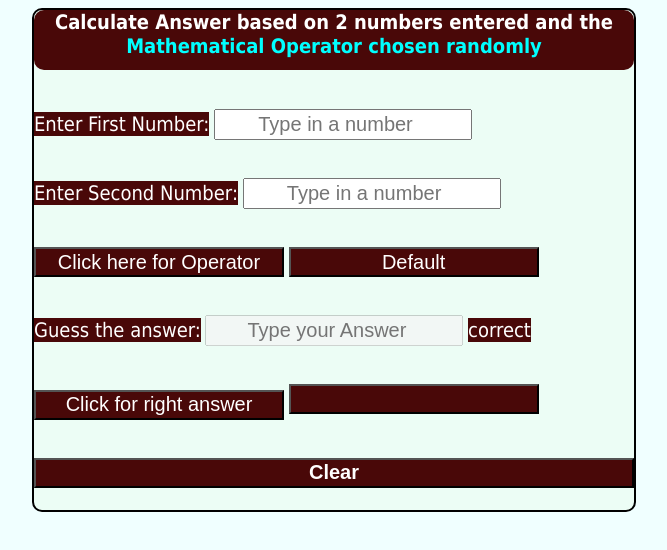
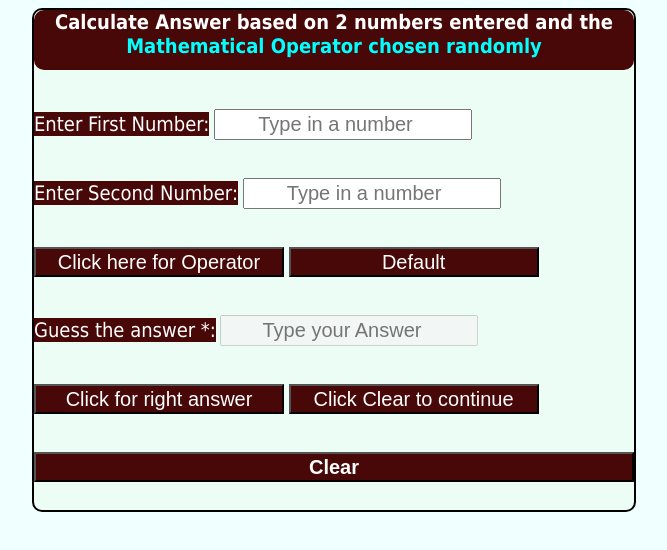
Before and after one commit to Chuks75/MathsOperation, a plain HTML site: page index.html in a window 1280 px wide. Both pictures are taken after a click on the button "Click for right answer". Shown: the whole page, without its empty margins (306-973 px from the left). Drawn offline with Linux system fonts and the light colour scheme.

Commit message:
fifth commit

```diff
--- a/index.html
+++ b/index.html
@@ -28,7 +28,7 @@
     <br>
     <br>
 
-    <label id="guessed-answer1">Guess the answer:</label>
+    <label id="guessed-answer1">Guess the answer *:</label>
     <input type="number" id="guessed-answer2" name="guessed-answer2" placeholder="Type your Answer"/>
 
     <label id="answer-status"></label>
--- a/index.js
+++ b/index.js
@@ -7,6 +7,7 @@ let btn_operator2 = document.getElementById("btn-operator2")
 btn_operator2.textContent = "Default"
 
 let guessed_answer2 = document.getElementById("guessed-answer2")
+guessed_answer2.disabled=false
 
 
 let btn_answer1 = document.getElementById("btn-answer1")
@@ -39,18 +40,24 @@ function getAnswer(){
 
     let answer = btn_answer2.value
 
+
     if( btn_operator2.textContent === "*"){
         answer = (first_Number * second_Number)
+
     }
     if( btn_operator2.textContent === "+"){
         answer = (Number(first_Number) + Number(second_Number))
+
     }
     if( btn_operator2.textContent === "/"){
         answer = (first_Number / second_Number)
+
     }
     if( btn_operator2.textContent === "-"){
         answer = (first_Number - second_Number)
+
     }
+
     return answer
 }
 
@@ -63,8 +70,12 @@ function assignAnswer(){
         label_answer.textContent = "correct"
 
     }
-    else{
+    if(guessed_answer2.value != btn_answer2.textContent){
         label_answer.textContent = "incorrect"
+    }
+    if((guessed_answer2.value === "") || (btn_answer2.textContent === "")){
+        label_answer.textContent = ""
+        btn_answer2.textContent = "Click Clear to continue"
     }
 
     guessed_answer2.disabled=true
```
